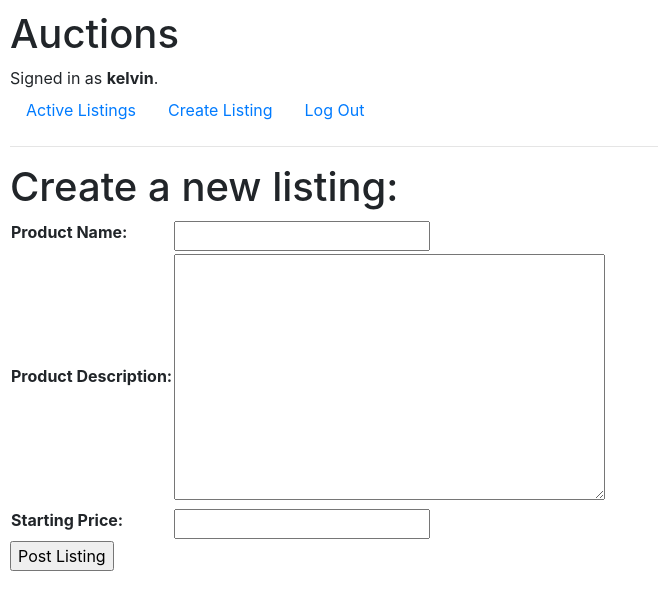
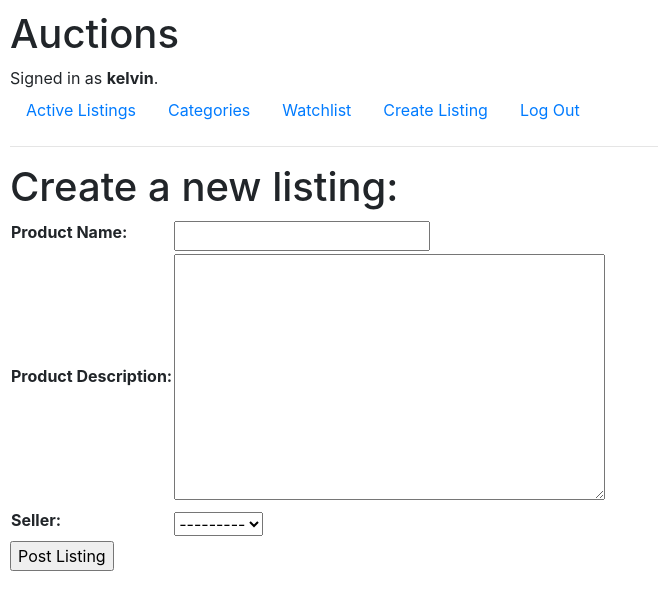
Before and after one commit to zcapkkk/CS50W, a Django app: page /create in a window 1280 px wide. Shown: the top 610 px of the page, without its empty margins (0-658 px from the left). Run offline with Django 3.2, Linux system fonts and the light colour scheme; a user stored in the database is signed in; data comes from the database, SQL or seed files in the repository; some libraries are stand-ins or nearby versions.

Commit message:
Just in case commit

```diff
--- a/commerce/auctions/models.py
+++ b/commerce/auctions/models.py
@@ -8,7 +8,9 @@
 
 class Listing(models.Model):
     name = models.CharField(name="Product Name", max_length=120)
-    seller = models.ForeignKey(User, on_delete=CASCADE)
+    seller = models.ForeignKey(User, on_delete=CASCADE, name="Seller")
+    description = models.TextField(name="Product Description")
+
 
 class Bid(models.Model):
     price = models.DecimalField(name="Bidding Price", max_digits=20, decimal_places=2)
--- a/commerce/auctions/templates/auctions/create.html
+++ b/commerce/auctions/templates/auctions/create.html
@@ -5,7 +5,7 @@
 
 {% if user.is_authenticated %}
 <h1>Create a new listing:</h1>
-<form action="{% url 'index' %}" method="POST">
+<form action="{% url 'auctions:create' %}" method="POST">
     {% csrf_token %}
     <table>
         {{form.as_table}}
--- a/commerce/auctions/templates/auctions/layout.html
+++ b/commerce/auctions/templates/auctions/layout.html
@@ -18,21 +18,27 @@
         </div>
         <ul class="nav">
             <li class="nav-item">
-                <a class="nav-link" href="{% url 'index' %}">Active Listings</a>
-            </li>
-            <li class ="nav-item">
-                <a class="nav-link" href="{% url 'create' %}">Create Listing</a>
+                <a class="nav-link" href="{% url 'auctions:index' %}">Active Listings</a>
             </li>
             {% if user.is_authenticated %}
+                <li class ="nav-item">
+                    <a class="nav-link" href="">Categories</a>
+                </li>
+                <li class ="nav-item">
+                    <a class="nav-link" href="">Watchlist</a>
+                </li>
+                <li class ="nav-item">
+                    <a class="nav-link" href="{% url 'auctions:create' %}">Create Listing</a>
+                </li>
                 <li class="nav-item">
-                    <a class="nav-link" href="{% url 'logout' %}">Log Out</a>
+                    <a class="nav-link" href="{% url 'auctions:logout' %}">Log Out</a>
                 </li>
             {% else %}
                 <li class="nav-item">
-                    <a class="nav-link" href="{% url 'login' %}">Log In</a>
+                    <a class="nav-link" href="{% url 'auctions:login' %}">Log In</a>
                 </li>
                 <li class="nav-item">
-                    <a class="nav-link" href="{% url 'register' %}">Register</a>
+                    <a class="nav-link" href="{% url 'auctions:register' %}">Register</a>
                 </li>
             {% endif %}
         </ul>
--- a/commerce/auctions/templates/auctions/login.html
+++ b/commerce/auctions/templates/auctions/login.html
@@ -8,7 +8,7 @@
         <div>{{ message }}</div>
     {% endif %}
 
-    <form action="{% url 'login' %}" method="post">
+    <form action="{% url 'auctions:login' %}" method="post">
         {% csrf_token %}
         <div class="form-group">
             <input autofocus class="form-control" type="text" name="username" placeholder="Username">
@@ -19,6 +19,6 @@
         <input class="btn btn-primary" type="submit" value="Login">
     </form>
 
-    Don't have an account? <a href="{% url 'register' %}">Register here.</a>
+    Don't have an account? <a href="{% url 'auctions:register' %}">Register here.</a>
 
 {% endblock %}
--- a/commerce/auctions/templates/auctions/register.html
+++ b/commerce/auctions/templates/auctions/register.html
@@ -8,7 +8,7 @@
         <div>{{ message }}</div>
     {% endif %}
 
-    <form action="{% url 'register' %}" method="post">
+    <form action="{% url 'auctions:register' %}" method="post">
         {% csrf_token %}
         <div class="form-group">
             <input class="form-control" autofocus type="text" name="username" placeholder="Username">
@@ -25,6 +25,6 @@
         <input class="btn btn-primary" type="submit" value="Register">
     </form>
 
-    Already have an account? <a href="{% url 'login' %}">Log In here.</a>
+    Already have an account? <a href="{% url 'auctions:login' %}">Log In here.</a>
 
 {% endblock %}
--- a/commerce/auctions/urls.py
+++ b/commerce/auctions/urls.py
@@ -1,6 +1,8 @@
 from django.urls import path
 
 from . import views
+
+app_name = "auctions"
 
 urlpatterns = [
     path("", views.index, name="index"),
--- a/commerce/auctions/views.py
+++ b/commerce/auctions/views.py
@@ -6,13 +6,19 @@
 from django.urls import reverse
 from django import forms
 from django.contrib.auth.decorators import login_required
+from .models import Listing
 
 from .models import User
 
-class CreateForm(forms.Form):
-    name = forms.CharField(max_length=120, label="Product Name")
-    description = forms.CharField(label="Product Description", widget=Textarea)
-    price = forms.DecimalField(label="Starting Price", decimal_places=2, max_digits=20)
+# class CreateForm(forms.Form):
+#     name = forms.CharField(max_length=120, label="Product Name")
+#     description = forms.CharField(label="Product Description", widget=Textarea)
+#     price = forms.DecimalField(label="Starting Price", decimal_places=2, max_digits=20)
+
+class CreateForm(forms.ModelForm):
+    class Meta:
+        model = Listing
+        fields =  ['Product Name','Product Description','Seller']
 
 
 
@@ -21,12 +27,13 @@
 
 
 def create(request):
-    # if request.method == "POST":
-    #     listingForm = CreateForm(request.POST)
-    #     if listingForm.is_valid():
-
-
-
+    if request.method == "POST":
+        listingForm = CreateForm(request.POST)
+        if listingForm.is_valid():
+            listingForm.save()
+            return HttpResponseRedirect(reverse('auctions:index'))
+        else:
+            return render(request, "auctions/create.html", {"form":  listingForm})
 
     return render(request, "auctions/create.html", {"form": CreateForm()})
 
@@ -44,7 +51,7 @@
         # Check if authentication successful
         if user is not None:
             login(request, user)
-            return HttpResponseRedirect(reverse("index"))
+            return HttpResponseRedirect(reverse("auctions:index"))
         else:
             return render(request, "auctions/login.html", {
                 "message": "Invalid username and/or password."
@@ -55,7 +62,7 @@
 
 def logout_view(request):
     logout(request)
-    return HttpResponseRedirect(reverse("index"))
+    return HttpResponseRedirect(reverse("auctions:index"))
 
 
 def register(request):
@@ -80,6 +87,6 @@
                 "message": "Username already taken."
             })
         login(request, user)
-        return HttpResponseRedirect(reverse("index"))
+        return HttpResponseRedirect(reverse("auctions:index"))
     else:
         return render(request, "auctions/register.html")
```
Also changed, not shown: commerce/auctions/migrations/0003_auto_20210609_1019.py (added), commerce/db.sqlite3.
